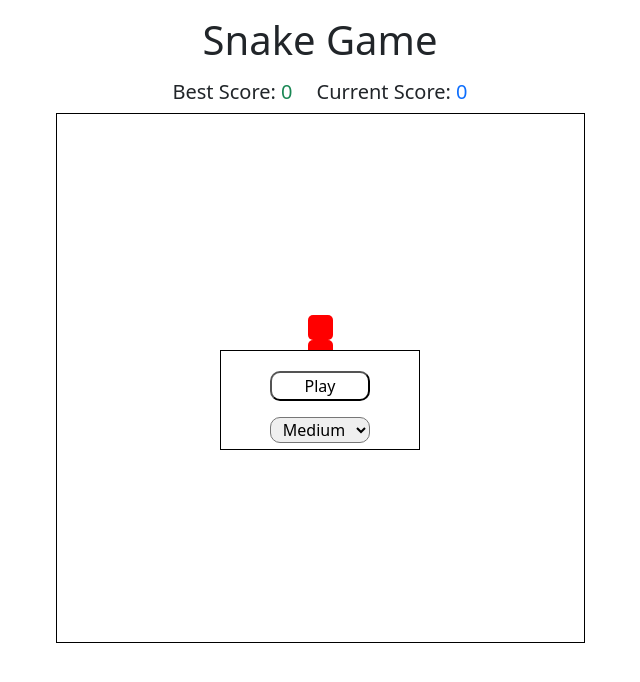
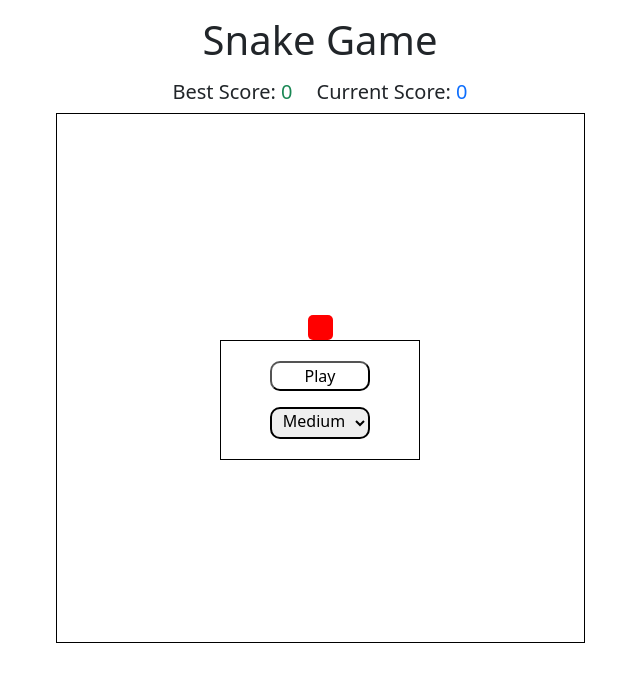
Before and after one commit to mcappucci1/snake-game, a React (Create React App) app: page / in a window 1280 px wide. Shown: the top 682 px of the page, without its empty margins (320-960 px from the left). Built offline with nearby package versions, Linux system fonts and the light colour scheme.

Commit message:
Small banner changes

```diff
--- a/src/components/GameBanner.tsx
+++ b/src/components/GameBanner.tsx
@@ -35,7 +35,7 @@
                 <Fragment>
                     <button className="d-block mb-3 mx-auto snake-btn" onClick={handleStartCountdown}>Play</button>
                     <select
-                        className="snake-select"
+                        className="snake-select pb-1"
                         onChange={(e) => handleChangeSpeed(e.target.value as unknown as Speed)}
                         value={speed}
                     >
--- a/src/components/GameCounter.tsx
+++ b/src/components/GameCounter.tsx
@@ -22,6 +22,8 @@
     }, []);
 
     return (
-        <h1>{counter}</h1>
+        <div className='d-flex w-100 h-100 align-items-center justify-content-center'>
+            <h1>{counter}</h1>
+        </div>
     );
 });
--- a/src/css/GameBanner.css
+++ b/src/css/GameBanner.css
@@ -2,9 +2,9 @@
     position: absolute;
     border: 1px solid black;
     background-color: white;
-    height: 100px;
+    z-index: 1;
     width: 200px;
-    z-index: 1;
+    height: 120px;
     top: 50%;
     left: 50%;
     transform: translate(-50%, -50%);
@@ -19,13 +19,10 @@
     transition-duration: 300ms;
 }
 
-.snake-btn:hover {
-    background-color: black;
-    color: white;
-}
-
 .snake-select {
     width: 100px;
+    border: 2px solid black;
     border-radius: 10px;
     text-align: center;
+    transition-duration: 300ms;
 }
```
